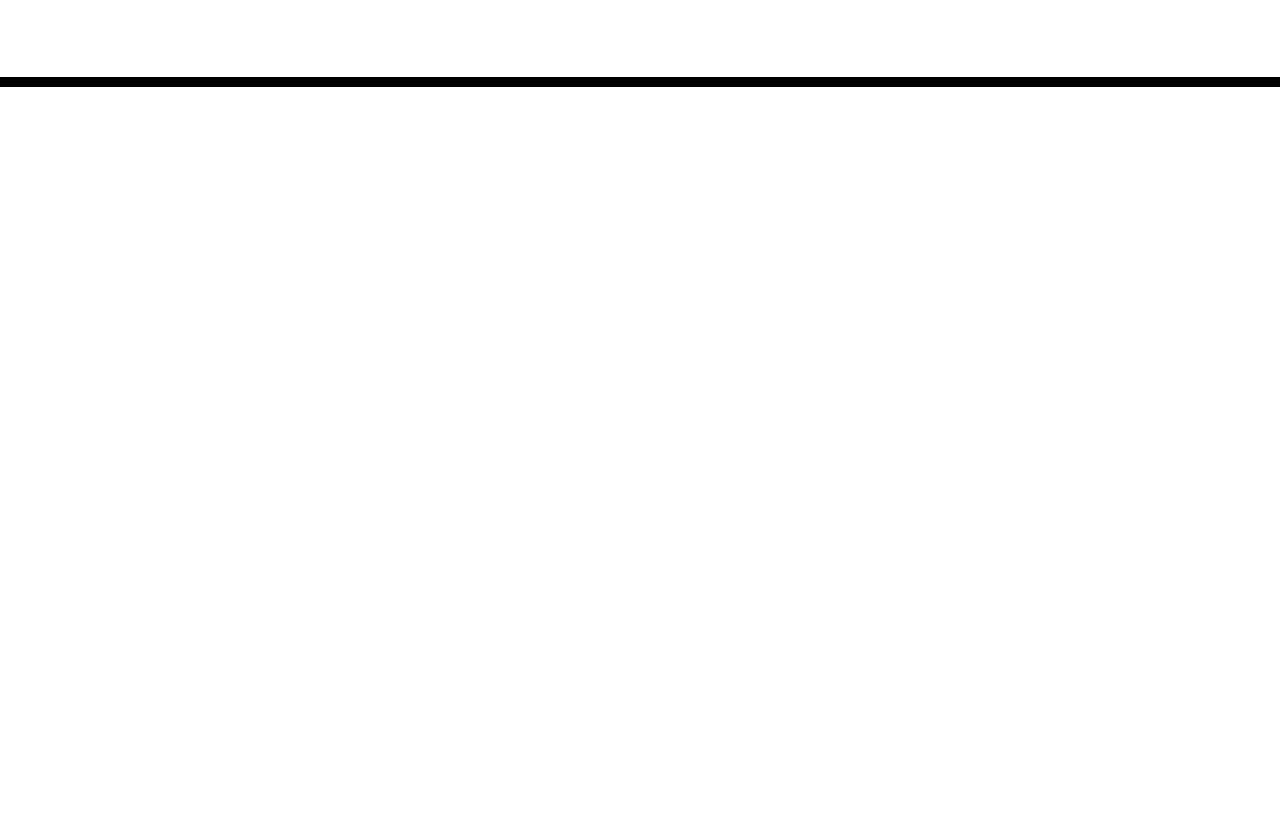
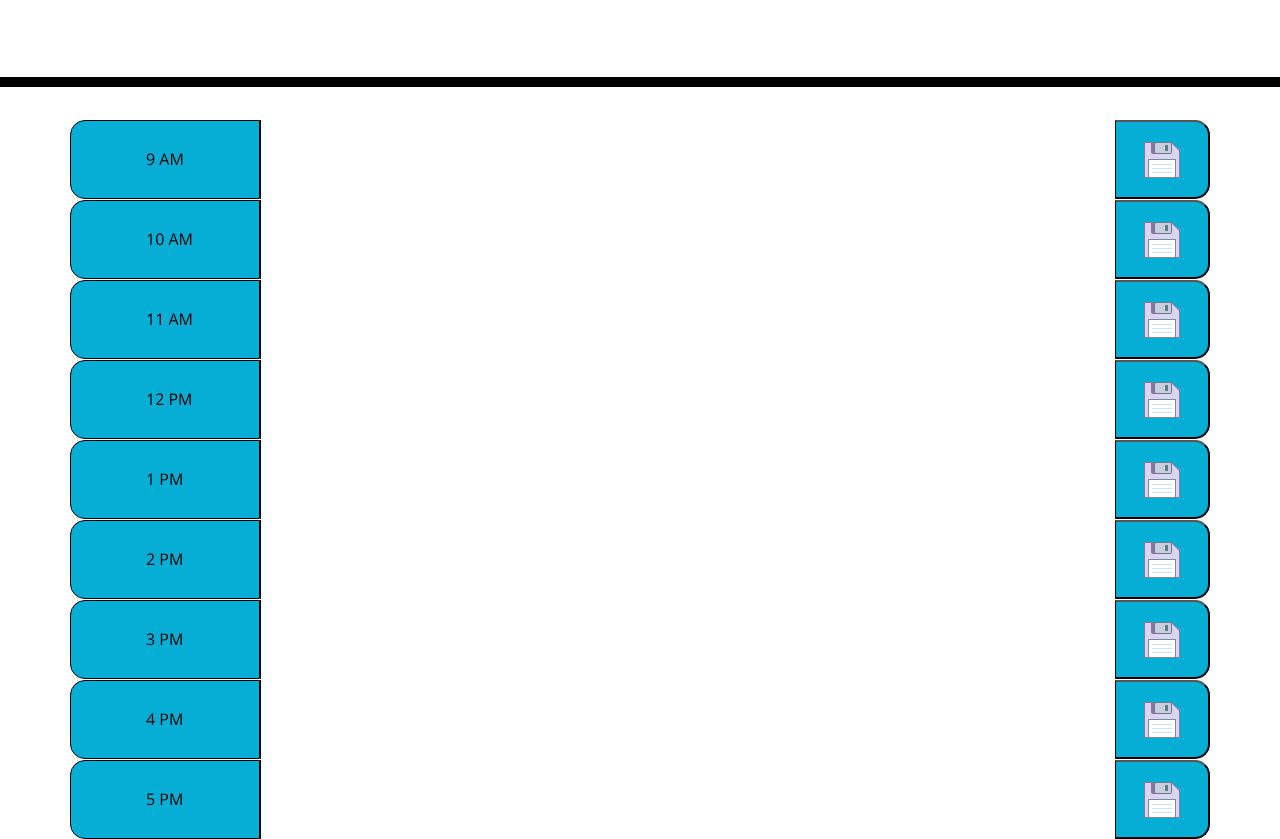
Before and after one commit to Jordanio49/work-day-schedule, a plain HTML site: page index.html in a window 1280 px wide. Shown: the part 181-1020 px from the top of the page. Before the commit the page ends 800 px from the top, so only its background shows below. Drawn offline with nearby package versions, Linux system fonts and the light colour scheme.

Commit message:
Added HTML for each hour, added js file, and adjusted some css settings for aesthetic reasons

```diff
--- a/index.html
+++ b/index.html
@@ -30,8 +30,54 @@
     </header>
     <div class="container">
       <!-- Timeblocks go here -->
+      <div class="row">
+        <div class="hour col-2">9 AM</div>
+        <textarea id="0" class="description col-9"></textarea>
+        <button id="saveBtn0" class="saveBtn col-1"><img src="./assets/images/savebutton.png" /></button>
+      </div>
+      <div class="row">
+        <div class="hour col-2">10 AM</div>
+        <textarea id="1" class="description col-9"></textarea>
+        <button id="saveBtn1" class="saveBtn col-1"><img src="./assets/images/savebutton.png" /></button>
+      </div>
+      <div class="row">
+        <div class="hour col-2">11 AM</div>
+        <textarea id="2" class="description col-9"></textarea>
+        <button id="saveBtn2" class="saveBtn col-1"><img src="./assets/images/savebutton.png" /></button>
+      </div>
+      <div class="row">
+        <div class="hour col-2">12 PM</div>
+        <textarea id="3" class="description col-9"></textarea>
+        <button id="saveBtn3" class="saveBtn col-1"><img src="./assets/images/savebutton.png" /></button>
+      </div>
+      <div class="row">
+        <div class="hour col-2">1 PM</div>
+        <textarea id="4" class="description col-9"></textarea>
+        <button id="saveBtn4" class="saveBtn col-1"><img src="./assets/images/savebutton.png" /></button>
+      </div>
+      <div class="row">
+        <div class="hour col-2">2 PM</div>
+        <textarea id="5" class="description col-9"></textarea>
+        <button id="saveBtn5" class="saveBtn col-1"><img src="./assets/images/savebutton.png" /></button>
+      </div>
+      <div class="row">
+        <div class="hour col-2">3 PM</div>
+        <textarea id="6" class="description col-9"></textarea>
+        <button id="saveBtn6" class="saveBtn col-1"><img src="./assets/images/savebutton.png" /></button>
+      </div>
+      <div class="row">
+        <div class="hour col-2">4 PM</div>
+        <textarea id="7" class="description col-9"></textarea>
+        <button id="saveBtn7" class="saveBtn col-1"><img src="./assets/images/savebutton.png" /></button>
+      </div>
+      <div class="row">
+        <div class="hour col-2">5 PM</div>
+        <textarea id="8" class="description col-9"></textarea>
+        <button id="saveBtn8" class="saveBtn col-1"><img src="./assets/images/savebutton.png" /></button>
+      </div>
     </div>
 
+    <script src="./assets/js/script.js"></script>
     <script src="https://code.jquery.com/jquery-3.4.1.min.js"></script>
     <script src="https://cdnjs.cloudflare.com/ajax/libs/moment.js/2.24.0/moment.min.js"></script>
   </body>
--- a/style.css
+++ b/style.css
@@ -37,9 +37,12 @@ textarea{
 }
 
 .hour {
-  background-color: #ffffff;
+  background-color: #06AED5;
   color: #000000;
-  border-top: 1px dashed #000000;
+  border: 1px solid black;
+  border-top-left-radius: 15px;
+  border-bottom-left-radius: 15px;
+  padding: 30px 0 0 75px;
 }
 
 .past {
```
Also changed, not shown: assets/images/savebutton.png (added), assets/js/script.js (added).
